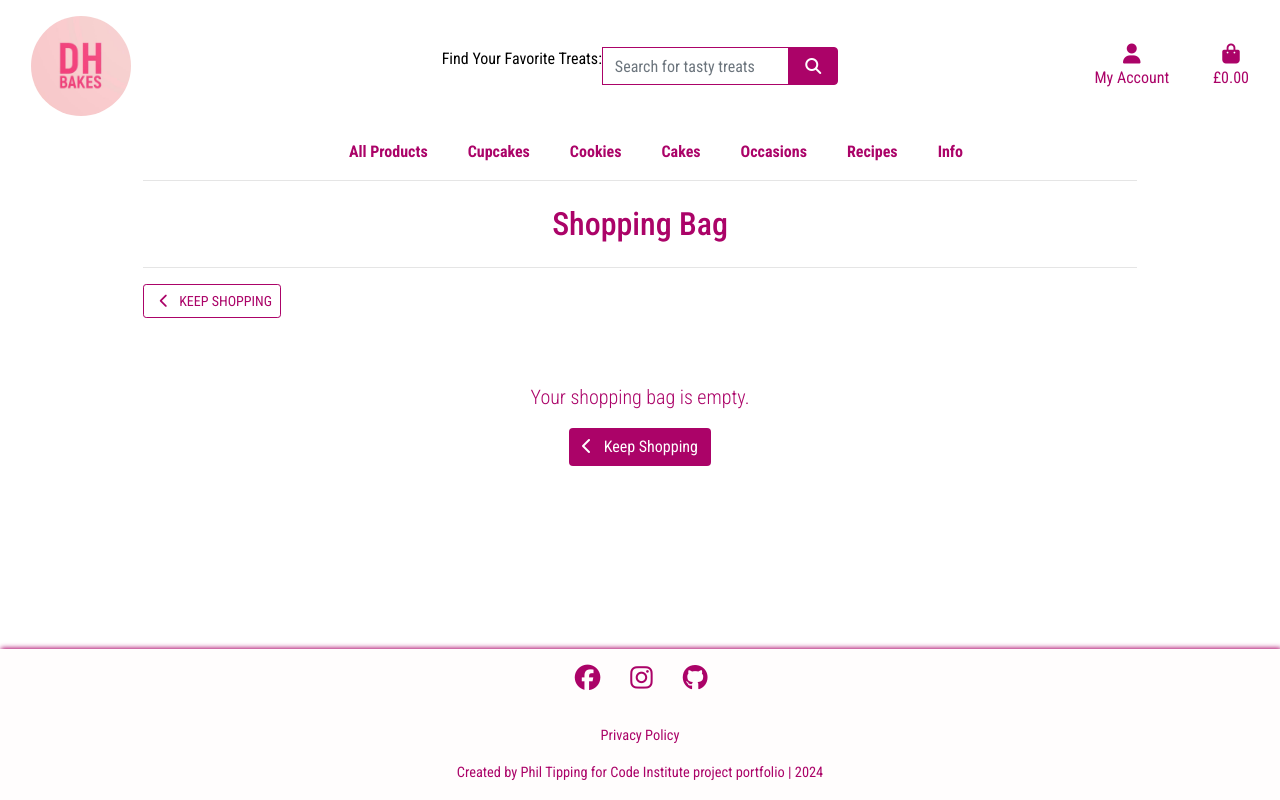
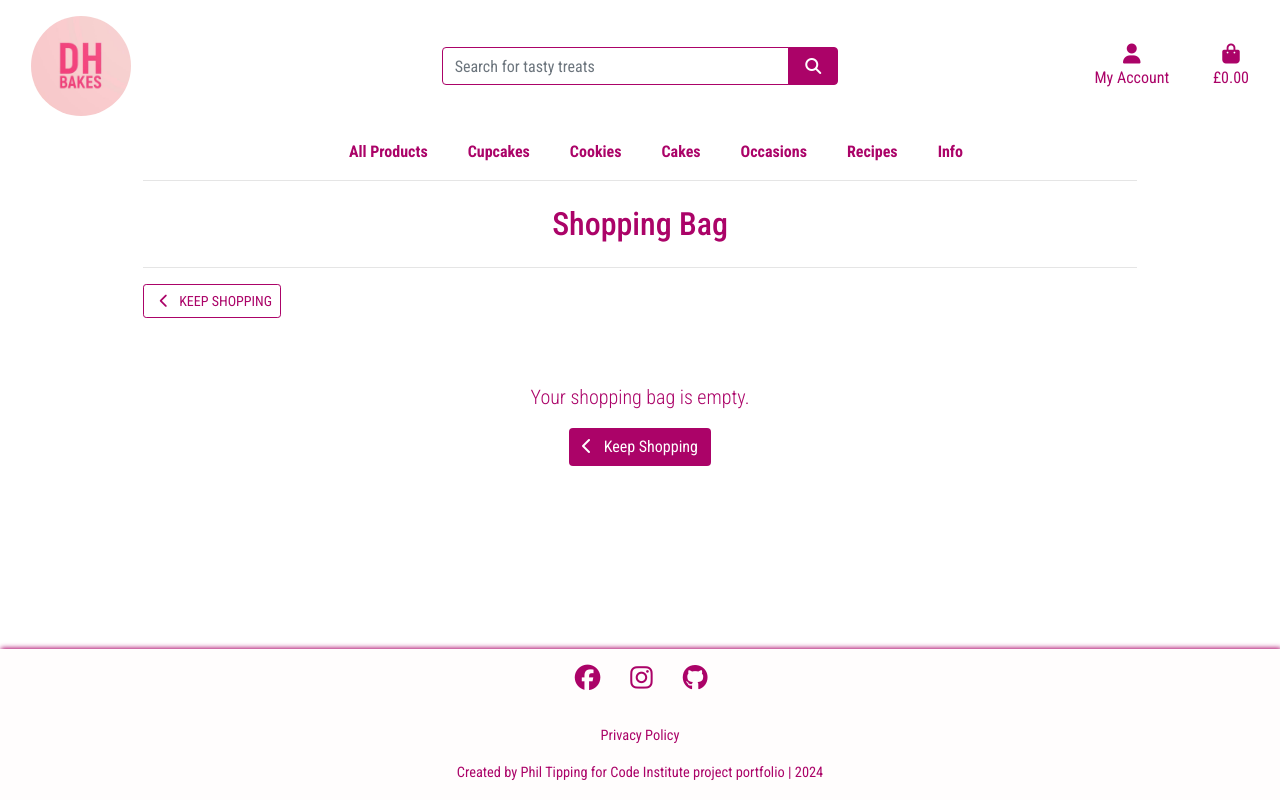
Before and after one commit to philtipping31/DH-Bakes, a Django app: page /bag/ in a window 1280 px wide. Run offline with Django 3.2, Linux system fonts and the light colour scheme; some libraries are stand-ins or nearby versions.

Commit message:
Fix search bar label issue

```diff
--- a/templates/base.html
+++ b/templates/base.html
@@ -60,8 +60,7 @@
             <div class="col-12 col-lg-4 my-auto py-1 py-lg-0">
                 <form method="GET" action="{% url 'products' %}">
                     <div class="input-group w-100">
-                        <label for="search-treats">Find Your Favorite Treats:</label>
-                        <input id="search-treats" class="form-control border border-pink rounded-1" type="text" name="q" placeholder="Search for tasty treats">
+                        <input id="search-treats" class="form-control border border-pink rounded-1" type="text" name="q" placeholder="Search for tasty treats" aria-label="Search for tasty treats">
                         <div class="input-group-append">
                             <button class="form-control btn btn-pink border border-pink rounded-1" type="submit">
                                 <span class="icon">
```
